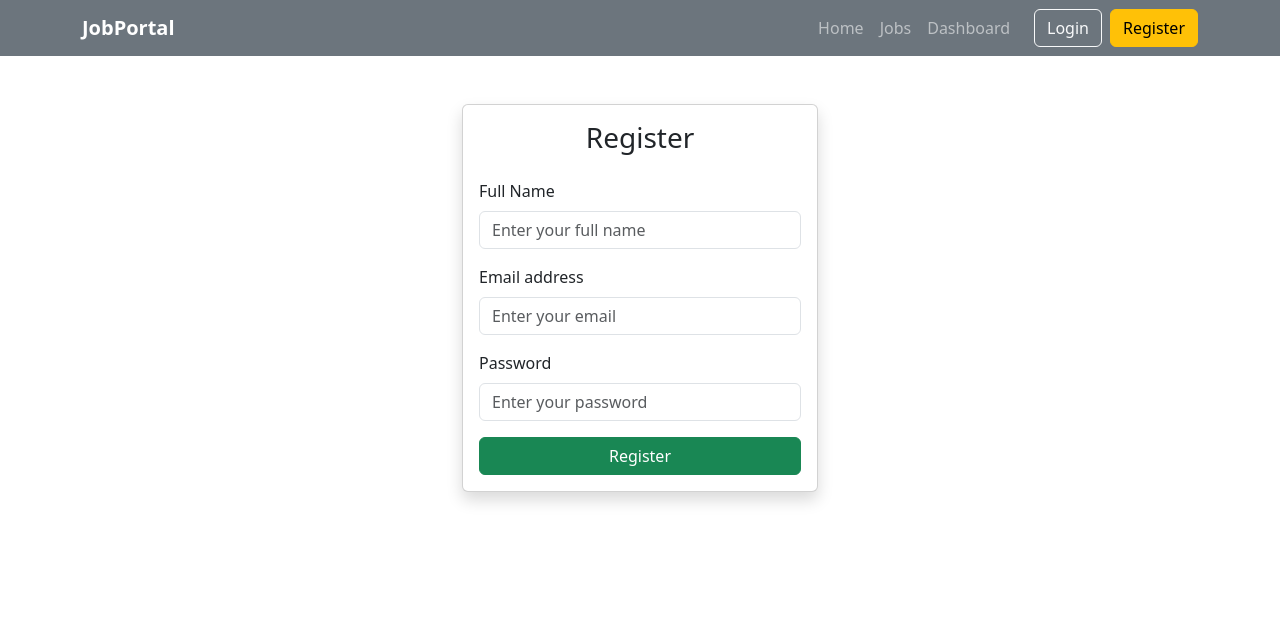
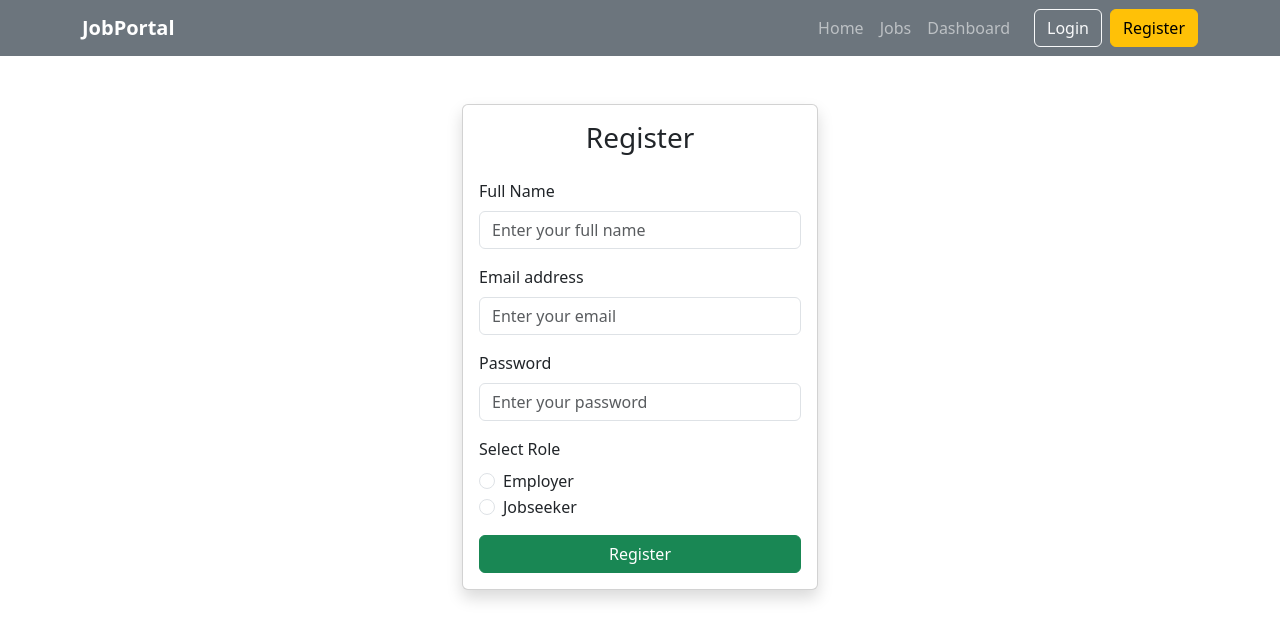
Before and after one commit to Mehedi86/job-portal-with--react-sql--frontend-project-4, a React (Vite) app: page /register in a window 1280 px wide. Shown: the top 640 px of the page. Built offline with nearby package versions, Linux system fonts and the light colour scheme.

Commit message:
added: register user

```diff
--- a/package.json
+++ b/package.json
@@ -16,6 +16,7 @@
     "react": "^19.1.1",
     "react-bootstrap": "^2.10.10",
     "react-dom": "^19.1.1",
+    "react-hot-toast": "^2.5.2",
     "react-router-dom": "^7.8.0",
     "sort-by": "^1.2.0"
   },
--- a/src/layout/Mainlayout.jsx
+++ b/src/layout/Mainlayout.jsx
@@ -1,6 +1,7 @@
 import React from 'react';
 import { Outlet } from 'react-router-dom';
 import Navbar from '../components/Navbar';
+import { Toaster } from 'react-hot-toast';
 // import Footer from '../components/Footer';
 
 const MainLayout = () => {
@@ -11,6 +12,7 @@ const MainLayout = () => {
                 <Outlet/>
             </div>
             {/* <Footer/> */}
+             <Toaster position="top-center" reverseOrder={false} />
         </div>
     );
 };
--- a/src/pages/Register.jsx
+++ b/src/pages/Register.jsx
@@ -1,16 +1,54 @@
 import React from "react";
 import "bootstrap/dist/css/bootstrap.min.css";
+import toast from "react-hot-toast";
+
 
 const Register = () => {
-    const handleRegister = (event) => {
+  const handleRegister = async (event) => {
     event.preventDefault();
     const form = event.target;
-        const name = form.name.value;
-        const email = form.email.value;
+    const name = form.name.value.trim();
+    const email = form.email.value.trim();
     const password = form.password.value;
+    const role = form.role.value;
 
-        const registerData = { name, email, password };
-        console.log(registerData);
+    const registerData = {
+      name,
+      email,
+      password,
+      role,
+      email_verified: 1, // static
+    };
+
+    try {
+      const response = await fetch(`http://localhost:3000/api/users`, {
+        method: "POST",
+        headers: {
+          "Content-Type": "application/json",
+        },
+        body: JSON.stringify(registerData),
+      });
+
+      let resultData = null;
+      try {
+        resultData = await response.json();
+      } catch {
+        resultData = { error: "No JSON response" };
+      }
+
+      if (!response.ok) {
+        console.error("Registration error:", resultData);
+        toast.error(resultData.error || "Registration failed!");
+        return;
+      }
+
+      console.log("User registered:", resultData);
+      toast.success("Registration successful!");
+      form.reset();
+    } catch (error) {
+      console.error("Error:", error);
+      toast.error("Something went wrong!");
+    }
   };
 
   return (
@@ -66,7 +104,38 @@ const Register = () => {
                   />
                 </div>
 
-                                {/* Submit Button */}
+                {/* Role */}
+                <div className="mb-3">
+                  <label className="form-label">Select Role</label>
+                  <div className="form-check">
+                    <input
+                      className="form-check-input"
+                      type="radio"
+                      id="employer"
+                      name="role"
+                      value="employer"
+                      required
+                    />
+                    <label className="form-check-label" htmlFor="employer">
+                      Employer
+                    </label>
+                  </div>
+                  <div className="form-check">
+                    <input
+                      className="form-check-input"
+                      type="radio"
+                      id="jobseeker"
+                      name="role"
+                      value="jobseeker"
+                      required
+                    />
+                    <label className="form-check-label" htmlFor="jobseeker">
+                      Jobseeker
+                    </label>
+                  </div>
+                </div>
+
+                {/* Submit */}
                 <div className="d-grid">
                   <button type="submit" className="btn btn-success">
                     Register
```
Also changed, not shown: 1 other file (tests, documents, lock files or other folders). Lines whose indentation alone changed are shown as unchanged.
